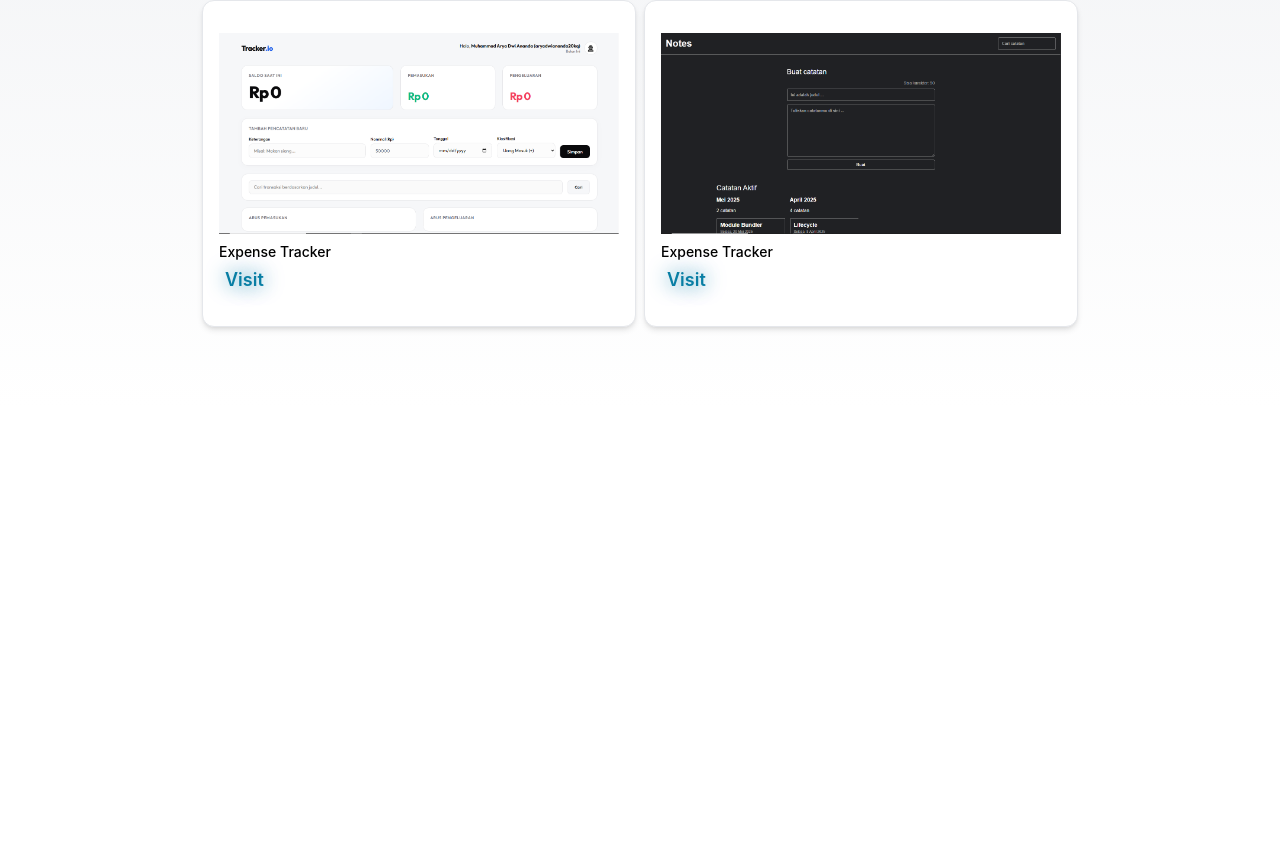
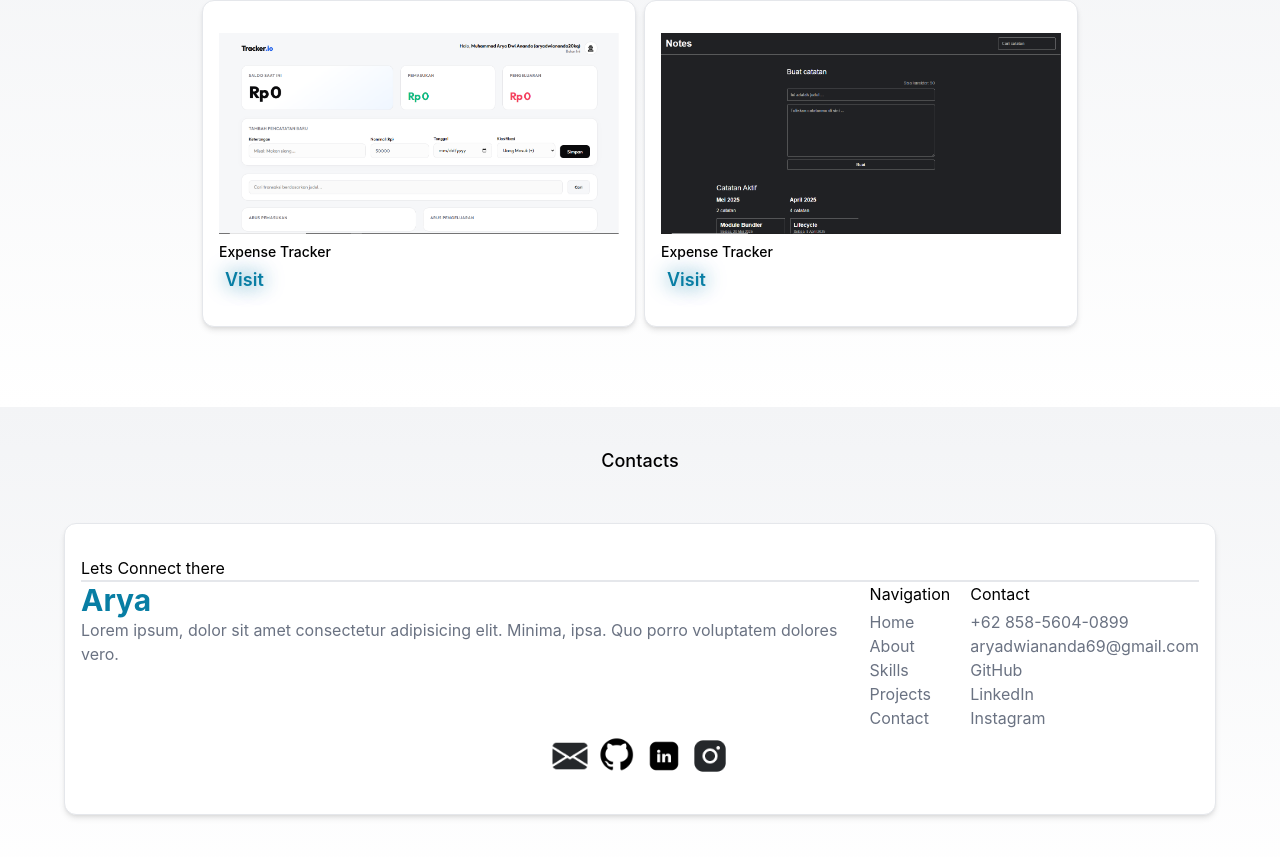
Before and after one commit to arya-dwi-ananda/my-portfolio, a React (Vite) app: page / in a window 1280 px wide. Shown: the part 1840-2697 px from the top of the page. Before the commit the page ends 2247 px from the top, so only its background shows below. Built offline with nearby package versions, Linux system fonts and the light colour scheme.

Commit message:
Adding a contact section

```diff
--- a/src/components/App.jsx
+++ b/src/components/App.jsx
@@ -4,6 +4,7 @@ import Hero from "./Hero";
 import About from "./About";
 import Skills from "./Skills";
 import Projects from "./Projects";
+import Contacts from "./Contacts";
 
 function App() {
   return (
@@ -16,6 +17,7 @@ function App() {
         <About />
         <Skills />
         <Projects />
+        <Contacts />
       </main>
     </div>
   );
--- /dev/null
+++ b/src/components/Contacts.jsx
@@ -0,0 +1,73 @@
+import React from "react";
+import Container from "./Container";
+import github from "../assets/github.png";
+import linkedin from "../assets/linkedin.png";
+import email from "../assets/email.png";
+import instagram from "../assets/instagram.png";
+
+export default function Contacts() {
+  return (
+    <div className="w-full bg-linear-to-b from-gray-100 to-white">
+      <div id="contacts" className="md:max-w-6xl w-9/10 mx-auto flex flex-col pt-10 pb-20 gap-12">
+        <h2 className="text-center text-lg font-medium">Contacts</h2>
+        <Container>
+          <p>Lets Connect there</p>
+          <hr className="border border-gray-200" />
+          <section className="flex md:flex-row flex-col gap-5">
+            <div>
+              <h2 className={`font-bold text-2xl md:text-3xl my-0 text-[#087EA4]`}>Arya</h2>
+              <p className="text-gray-500">Lorem ipsum, dolor sit amet consectetur adipisicing elit. Minima, ipsa. Quo porro voluptatem dolores vero.</p>
+            </div>
+            <div className="flex justify-between md:gap-5">
+              <div className="flex flex-col gap-1">
+                <p>Navigation</p>
+                <ul id="nav-menu" className="md:flex flex-col text-gray-500">
+                  <li>
+                    <a href="#home">Home</a>
+                  </li>
+                  <li>
+                    <a href="#about">About</a>
+                  </li>
+                  <li>
+                    <a href="#skills">Skills</a>
+                  </li>
+                  <li>
+                    <a href="#projects">Projects</a>
+                  </li>
+                  <li>
+                    <a href="#contact">Contact</a>
+                  </li>
+                </ul>
+              </div>
+              <div className="flex flex-col gap-1">
+                <p>Contact</p>
+                <ul id="nav-menu" className="md:flex flex-col text-gray-500">
+                  <li>+62 858-5604-0899</li>
+                  <li>aryadwiananda69@gmail.com</li>
+                  <li>GitHub</li>
+                  <li>LinkedIn</li>
+                  <li>Instagram</li>
+                </ul>
+              </div>
+            </div>
+          </section>
+          <div className="flex items-center justify-center">
+            <a href="mailto:aryadwiananda69@gmail.com">
+              <img src={email} alt="" className="w-10 h-10 me-2" />
+            </a>
+            <a href="https://github.com/arya-dwi-ananda">
+              <img src={github} alt="" className="w-10 h-10" />
+            </a>
+            <a href="https://www.linkedin.com/in/muhammad-arya-dwi-ananda-454737405/">
+              <img src={linkedin} alt="" className="w-13 h-13" />
+            </a>
+
+            <a href="https://www.instagram.com/arya_dwi_ananda/">
+              <img src={instagram} alt="" className="w-10 h-10" />
+            </a>
+          </div>
+        </Container>
+      </div>
+    </div>
+  );
+}
```
Also changed, not shown: src/assets/email.png (added), src/assets/instagram.png (added).
